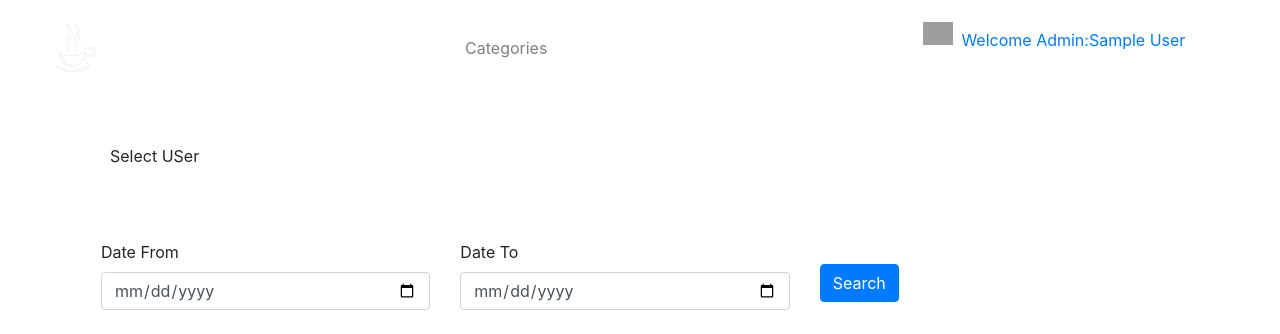
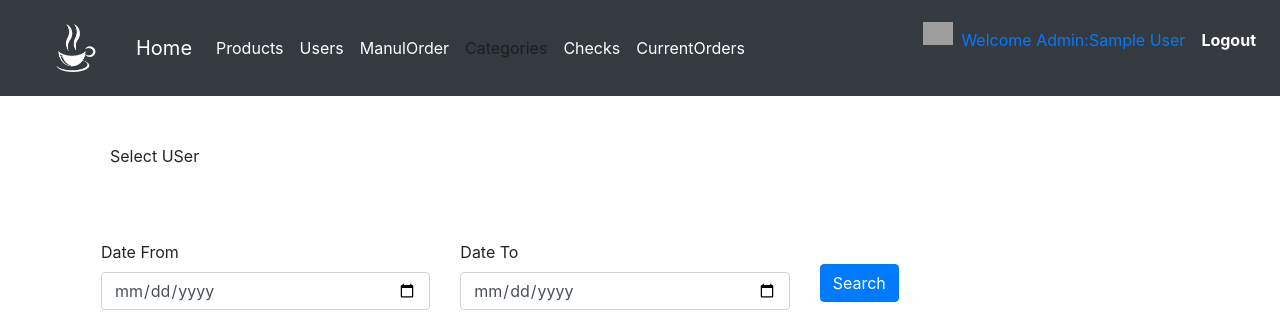
Before and after one commit to helal44/PHP_Project, a PHP site: page /Admin/Checks.php in a window 1280 px wide. Shown: the top 334 px of the page. Run offline with PHP 8.4, Linux system fonts and the light colour scheme; the visitor is signed in with stand-in values (Sample User, id 1); data that the repository does not hold is empty; some libraries are stand-ins or nearby versions; grey boxes are pictures that could not be loaded.

Commit message:
save changes

```diff
--- a/Views/Includes/Navbar.php
+++ b/Views/Includes/Navbar.php
@@ -20,7 +20,7 @@
 </head>
 <body>
 
-<nav class="navbar navbar1 navbar-expand-lg navbar-light">
+<nav class="navbar navbar1 navbar-expand-lg navbar-light bg-dark">
 <a href="#" class="logo">
   <img src="../../Public/Images/Products/logo1.png"  style="height: 80px;width: 120px;">
 </a>
```
